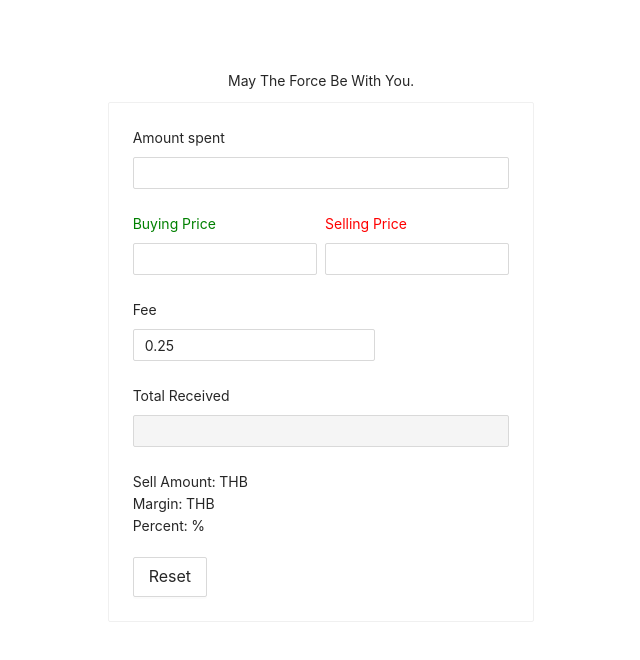
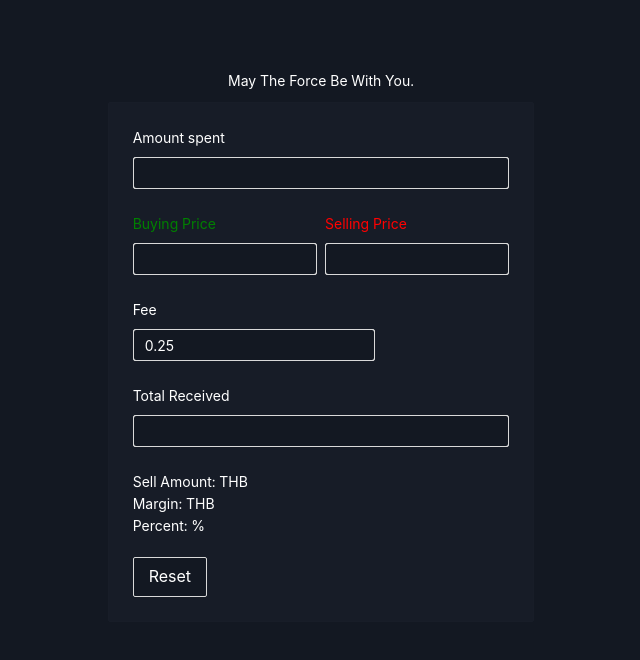
Before and after one commit to PaphobGun/crypto-exchange-cal, a React (Create React App) app: page / in a window 1280 px wide. Shown: the top 660 px of the page, without its empty margins (319-959 px from the left). Built offline with nearby package versions, Linux system fonts and the light colour scheme.

Commit message:
dark-theme

```diff
--- a/src/App.jsx
+++ b/src/App.jsx
@@ -1,5 +1,5 @@
 import { useState, useMemo } from 'react';
-import { Row, Col, Card, Form, Button } from 'antd';
+import { Row, Col, Card, Form, Button, Statistic } from 'antd';
 import styled from 'styled-components';
 
 import InputNumber from 'InputNumber';
@@ -55,7 +55,7 @@ function App() {
           className="content"
         >
           <div className="title">May The Force Be With You.</div>
-          <Card>
+          <StyledCard>
             <Form layout="vertical" form={form}>
               <Form.Item name="amount" label="Amount spent">
                 <InputNumber
@@ -114,6 +114,7 @@ function App() {
                       <InputNumber
                         value={!isNaN(total) ? total : undefined}
                         width="100%"
+                        style={{ color: 'black' }}
                         disabled
                       />
                     </Form.Item>
@@ -127,11 +128,15 @@ function App() {
               <div>Percent: {formatAmount(marginPercentage.toFixed(2))} %</div>
             </div>
             <div className="button">
-              <Button size="large" onClick={handleOnReset}>
+              <Button
+                size="large"
+                onClick={handleOnReset}
+                style={{ backgroundColor: '#131822', color: '#fff' }}
+              >
                 Reset
               </Button>
             </div>
-          </Card>
+          </StyledCard>
         </Col>
       </Row>
     </Wrapper>
@@ -140,6 +145,7 @@ function App() {
 
 const Wrapper = styled.div`
   padding: 70px 0;
+  color: #fff;
 
   .title {
     text-align: center;
@@ -162,9 +168,18 @@ const Wrapper = styled.div`
     }
   }
 
+  .margin {
+    color: #fff;
+  }
+
   .button {
     margin-top: 20px;
   }
 `;
 
+const StyledCard = styled(Card)`
+  background-color: #171c27;
+  border-color: #181d28;
+`;
+
 export default App;
--- a/src/index.css
+++ b/src/index.css
@@ -1 +1,14 @@
 @import '~antd/dist/antd.css';
+
+body {
+  background-color: #131822;
+}
+
+.ant-form-item-label > label {
+  color: #fff;
+}
+
+.ant-input-number-input {
+  background-color: #131822;
+  color: #fff;
+}
```
